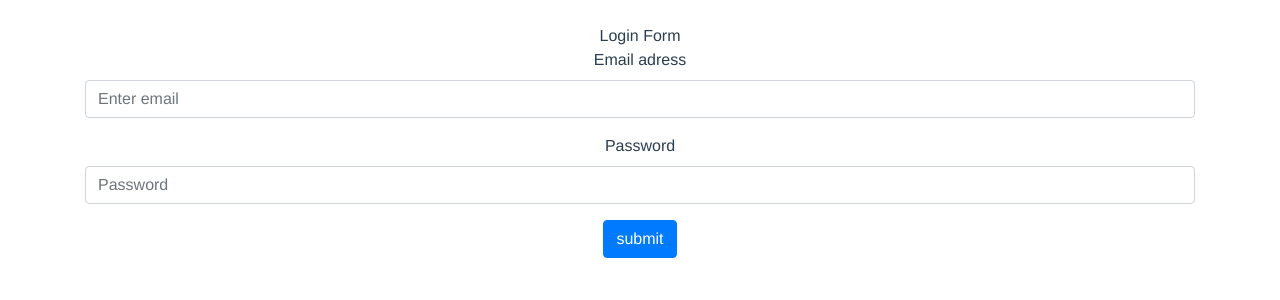
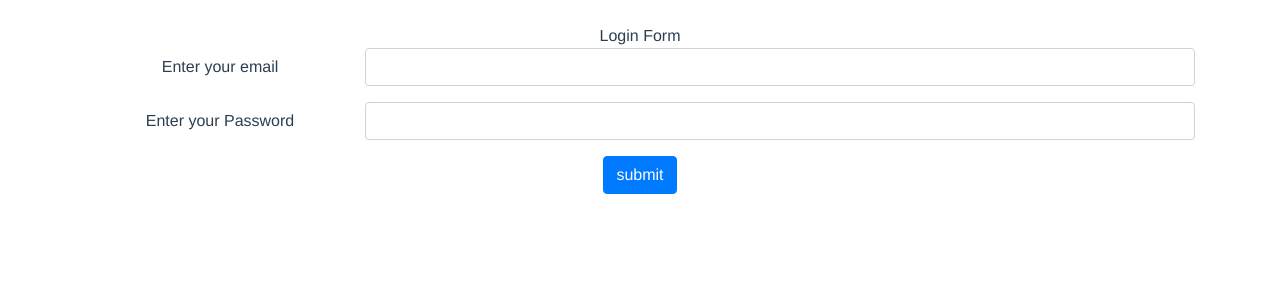
Before and after one commit to rishabh-rupeek/meetings-app-frontend, a Vue app: page / in a window 1280 px wide. Shown: the top 300 px of the page. Built offline with nearby package versions, Linux system fonts and the light colour scheme; what vue-toast-notification would draw is missing.

Commit message:
app working

```diff
--- a/src/components/AddUser.vue
+++ b/src/components/AddUser.vue
@@ -82,7 +82,7 @@ export default {
 
                 addUserToMeeting(email,meetingId)
                     .then((response) => {
-                        //console.log(response);
+                        console.log(response);
                         sendNotification(`${email} added to meeting!`,"default");
                         const attendees = response.data.attendees;
                         this.usersPresent = [];
--- a/src/components/Login.vue
+++ b/src/components/Login.vue
@@ -4,14 +4,34 @@
         @submit="submitForm"
     >
         Login Form
-        <div class="form-group">
-            <label for="email">Email adress</label>
-            <input v-model="email" type="email" class="form-control" id="email" placeholder="Enter email">
-        </div>
-        <div class="form-group">
-            <label for="password">Password</label>
-            <input v-model="password" type="password" class="form-control" id="password" placeholder="Password">
-        </div>
+        <b-form-group
+            id="fieldset-horizontal"
+            label-cols-sm="4"
+            label-cols-lg="3"
+            label="Enter your email"
+            label-for="input-horizontal"
+        >
+        <b-form-input
+            v-model="email"
+            type="email"
+            id="email input-horizontal"
+        >
+        </b-form-input>
+        </b-form-group>
+        <b-form-group
+            id="fieldset-horizontal"
+            label-cols-sm="4"
+            label-cols-lg="3"
+            label="Enter your Password"
+            label-for="input-horizontal"
+        >
+        <b-form-input
+            v-model="password"
+            type="password"
+            id="password input-horizontal"
+        >
+        </b-form-input>
+        </b-form-group>
         <input type="submit" value="submit" class="btn btn-primary">
     </form>
     </div>
@@ -41,13 +61,14 @@ export default {
                     getProfilePicture(response.data.email)
                         .then((response) => {
                             localStorage.setItem("imgData", response);
+                            this.$emit('user-logged');
+                            this.$router.push(this.$route.query.redirect || '/calendar');
                             //console.log(response + 'Fetched Image');
                         }).catch((err) => {
                             console.log(err);
                         })
-                    this.$emit('user-logged');
+
                     //localStorage.setItem('profileImage',response.data.email+'jpg')
-                    this.$router.push(this.$route.query.redirect || '/calendar');
                 }).catch((error)=>{
                     console.log(error);
                     sendNotification("Incorrect Username or Password", "error");
--- a/src/services.js/meetings.js
+++ b/src/services.js/meetings.js
@@ -25,6 +25,9 @@ export const addMeeting = (body) => {
 }
 
 export const addUserToMeeting = (email,meetingId) => {
+    console.log(email);
+    console.log(meetingId);
+    console.log(localStorage.getItem('token'));
     return axios.patch(`http://localhost:3000/api/meetings/${meetingId}/addAttendee`,{
         email:email
     },{
```
